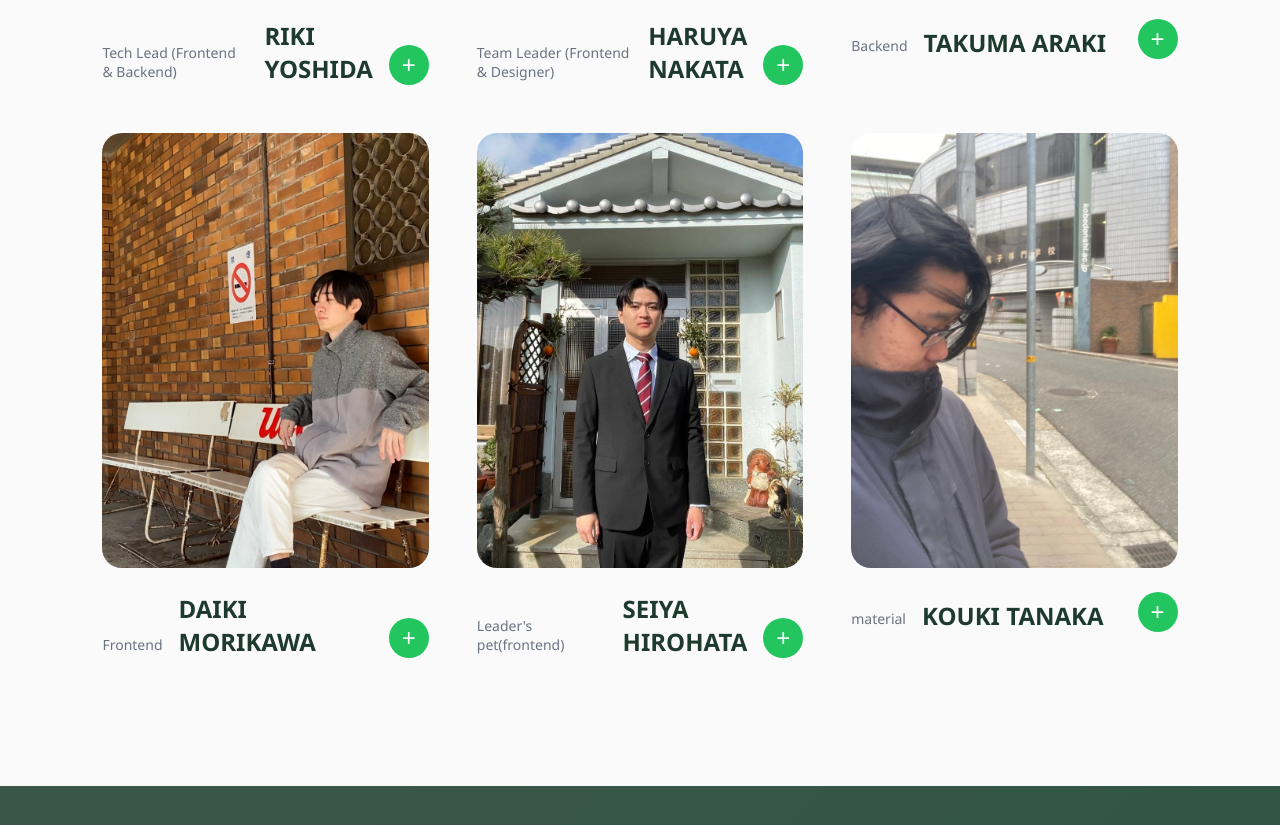
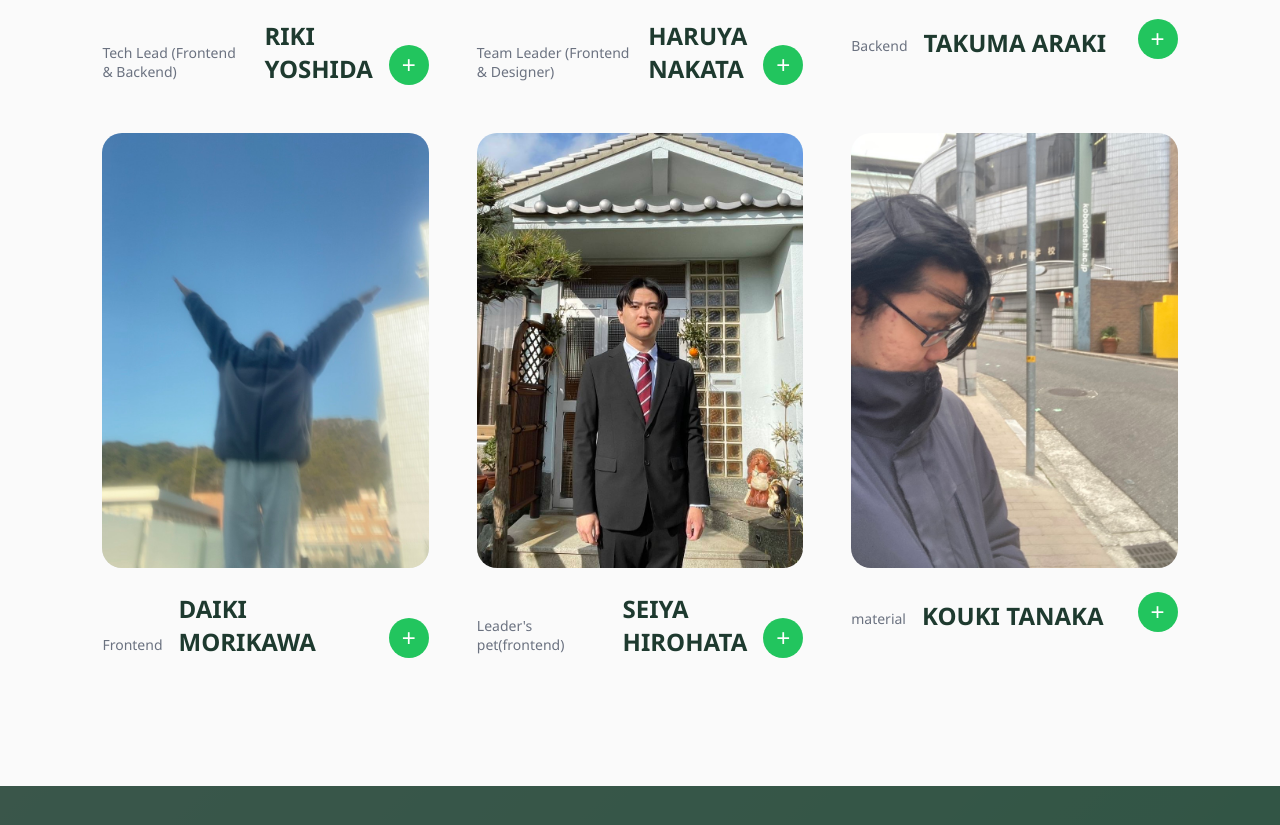
Before and after one commit to J15team/Frontend-prod, a React (Vite) app: page / in a window 1280 px wide. Shown: the part 3220-4045 px from the top of the page. Built offline with nearby package versions, Linux system fonts and the light colour scheme; no server answers.

Commit message:
fix: LandingViewのmember-4画像をmember-4.jpgに修正

```diff
--- a/src/views/landing/LandingView.tsx
+++ b/src/views/landing/LandingView.tsx
@@ -280,7 +280,7 @@ export const LandingView: React.FC = () => {
               { id: 'member-1', name: 'RIKI YOSHIDA', role: 'Tech Lead (Frontend & Backend)', image: '/images/team/member-1.jpg' },
               { id: 'member-2', name: 'HARUYA NAKATA', role: 'Team Leader (Frontend & Designer)', image: '/images/team/member-2.jpg' },
               { id: 'member-3', name: 'TAKUMA ARAKI', role: 'Backend', image: '/images/team/member-3.jpg' },
-              { id: 'member-4', name: 'DAIKI MORIKAWA', role: 'Frontend', image: '/images/team/member-4-detail.jpg' },
+              { id: 'member-4', name: 'DAIKI MORIKAWA', role: 'Frontend', image: '/images/team/member-4.jpg' },
               { id: 'member-5', name: 'SEIYA HIROHATA', role: "Leader's pet(frontend)", image: '/images/team/member-5.jpg' },
               { id: 'member-6', name: 'KOUKI TANAKA', role: 'material', image: '/images/team/member-6.jpg' },
             ].map((member, i) => (
```
